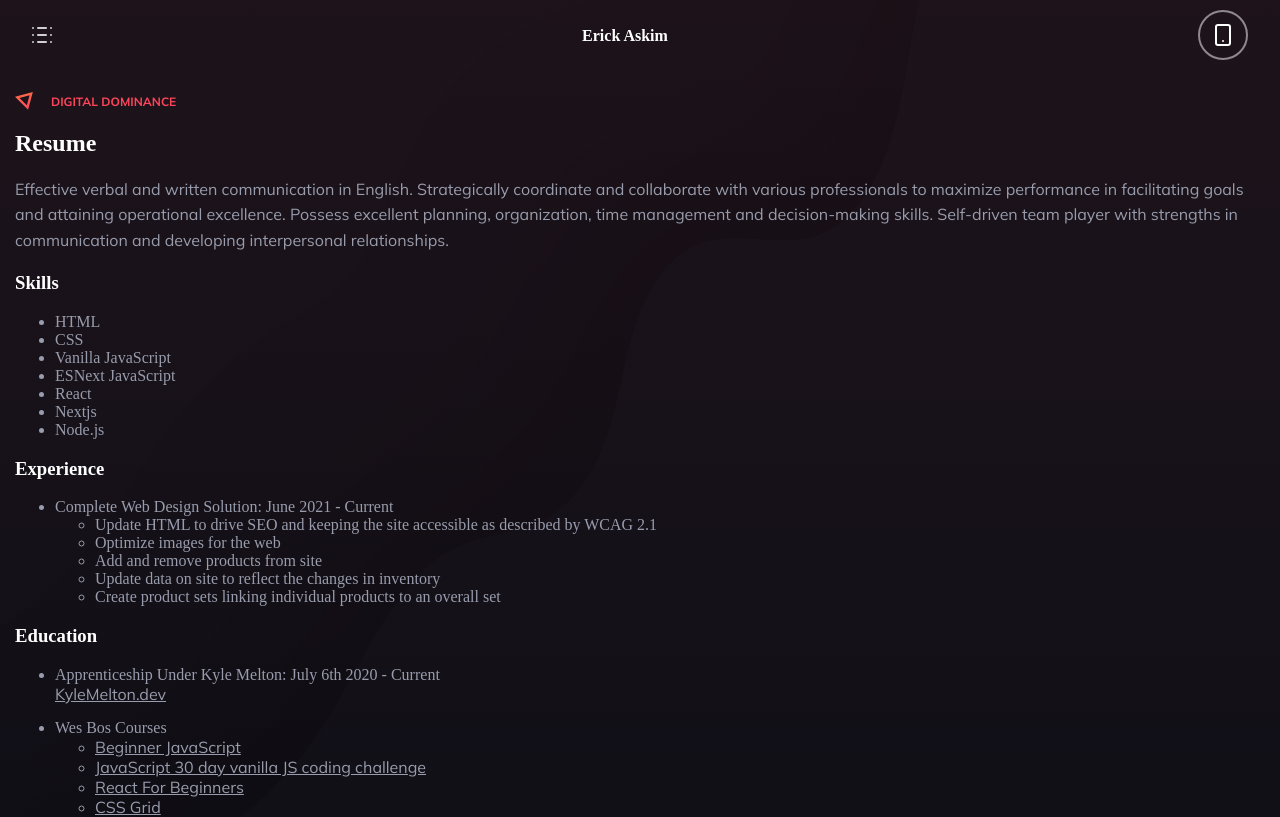
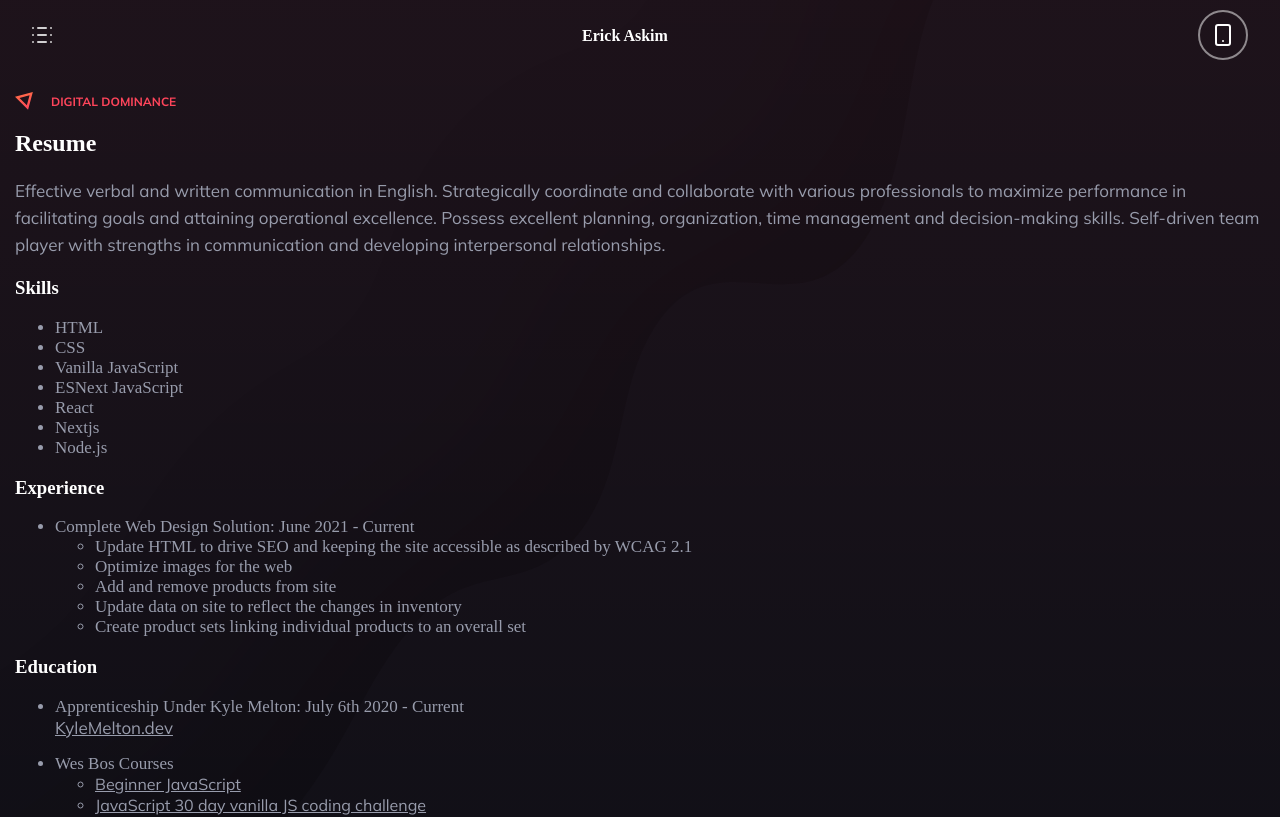
Before and after one commit to Guitarninja1/erickaskim.com, a Next.js app: page / in a window 1280 px wide. Shown: the top 817 px of the page. Built offline with nearby package versions, Linux system fonts and the light colour scheme.

Commit message:
final changes

```diff
--- a/components/Resume.js
+++ b/components/Resume.js
@@ -9,7 +9,7 @@ export default function Resume() {
 			<div className={styles.ResumeSlider}>
 				<Flavortext title='Digital Dominance' />
 				<h2>Resume</h2>
-				<p>
+				<p className={styles.resumeBody}>
 					Effective verbal and written communication in English. Strategically
 					coordinate and collaborate with various professionals to maximize
 					performance in facilitating goals and attaining operational
--- a/components/Resume.module.css
+++ b/components/Resume.module.css
@@ -11,10 +11,10 @@
 	background-size: cover;
 	padding: 0 15px;
 }
-.ResumeBody {
+.resumeBody {
 	font-family: Mulish;
 	color: #989cac;
-	font-size: 20px;
+	font-size: 17px;
 	margin: 0;
 }
 .selfPromo {
@@ -32,12 +32,15 @@
 }
 .frontEndUl {
 	color: #989cac;
+	font-size: 17px;
 }
 .experienceUl {
 	color: #989cac;
+	font-size: 17px;
 }
 .educationUl {
 	color: #989cac;
+	font-size: 17px;
 }
 .resumeUl {
 	font-size: 16px;
```
